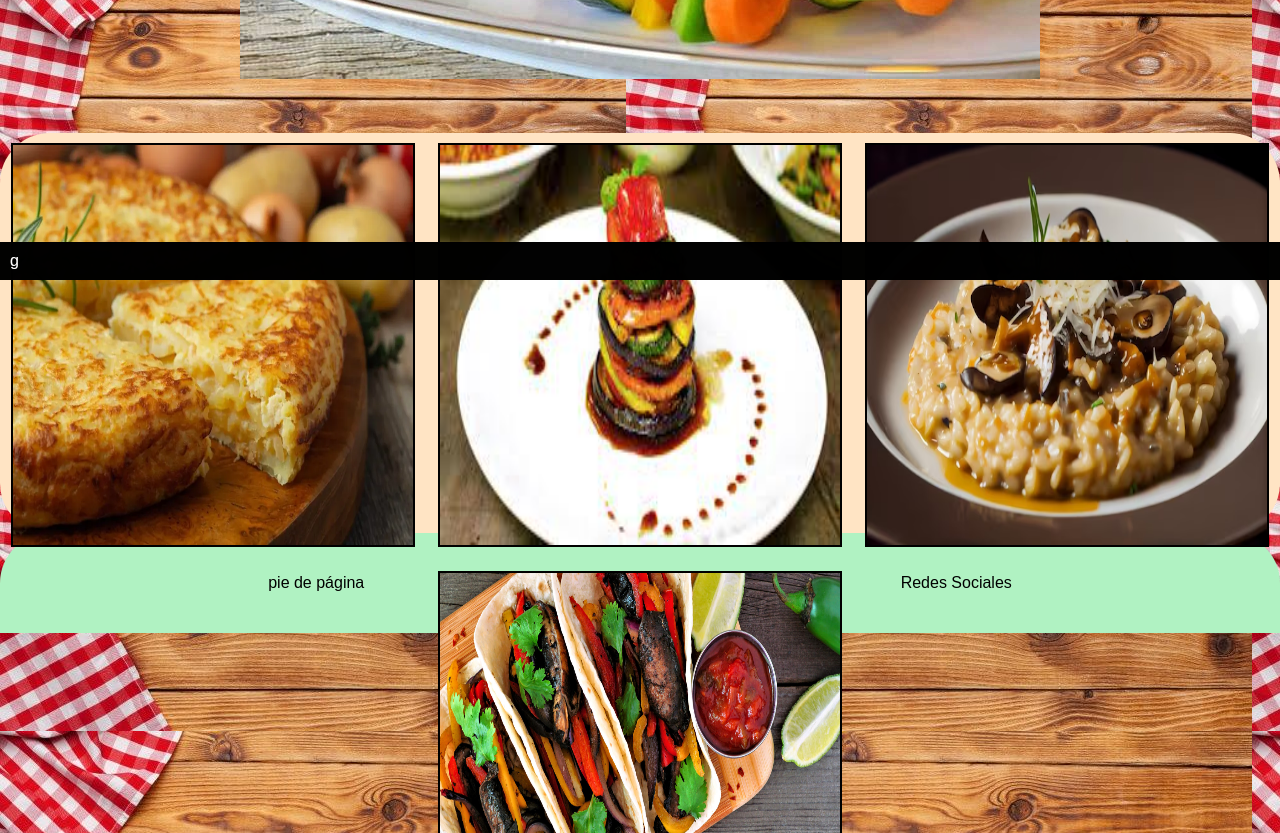
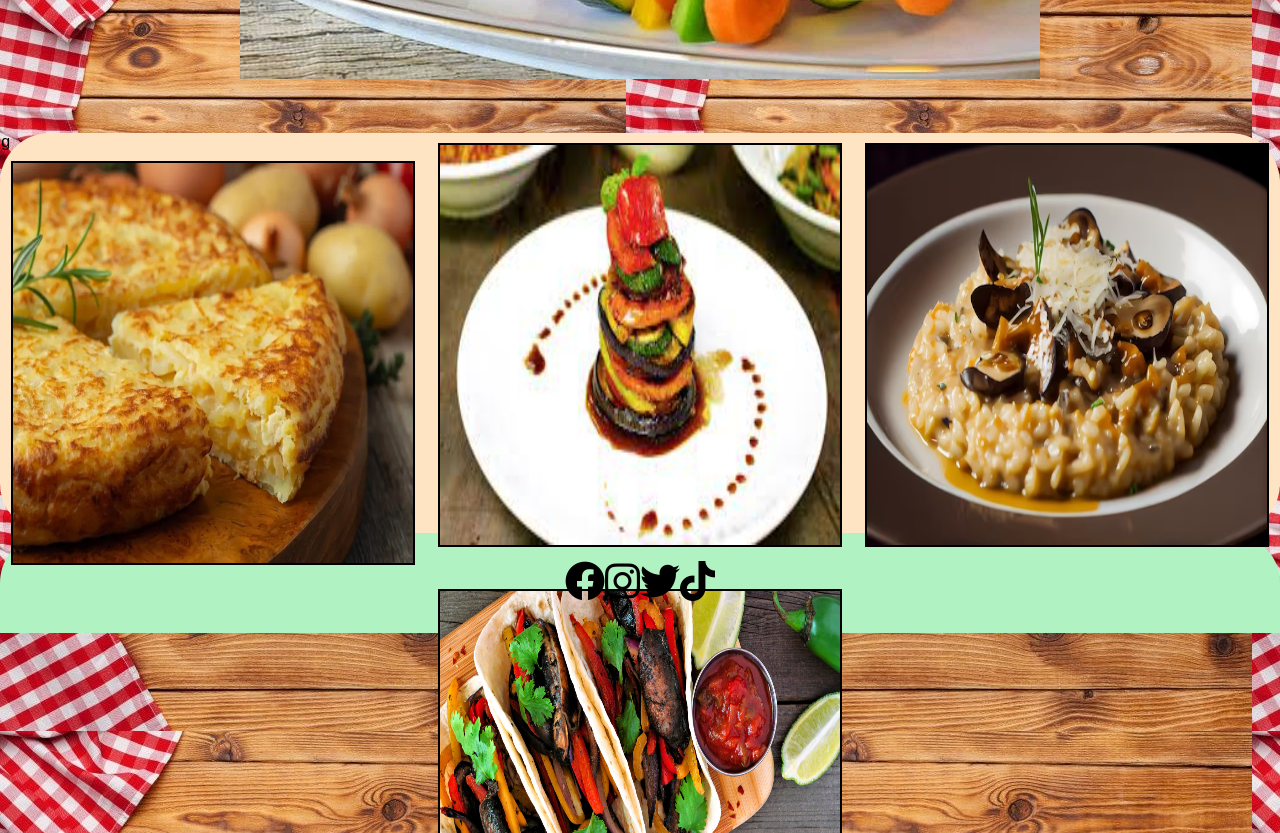
Before and after one commit to FranciscoMasiello/Laboratorio, a plain HTML site: page Clase 07 Tarea/index.html in a window 1280 px wide. Shown: the part 520-1353 px from the top of the page. Drawn offline with Linux system fonts and the light colour scheme.

Commit message:
clase 07 agrego iconos

```diff
--- a/Clase 07 Tarea/index.html
+++ b/Clase 07 Tarea/index.html
@@ -2,9 +2,10 @@
 <html>
     <head>
         <meta charset="utf-8">
-        <meta http-equiv="X-UA-Compatible" content="IR=edge">
+        <meta http-equiv="X-UA-Compatible" content="IE=edge">
         <meta name="viewport" content="width=device-width, initial-scale=1.0">
         <link rel="stylesheet" href="style.css">
+        <link rel="stylesheet" href="https://cdnjs.cloudflare.com/ajax/libs/font-awesome/6.4.0/css/all.min.css" integrity="sha512-iecdLmaskl7CVkqkXNQ/ZH/XLlvWZOJyj7Yy7tcenmpD1ypASozpmT/E0iPtmFIB46ZmdtAc9eNBvH0H/ZpiBw==" crossorigin="anonymous" referrerpolicy="no-referrer" />
         <title>Cocina Vegeta</title>
     </head>
     <body>
@@ -19,9 +20,9 @@
             </div>
             <div class="flex-container">
                 <div class="flex-item"><p>g</p><a href="#"><img src="img/cover_kvh73gs5ar_tortilla-1024x683.jpg.webp" alt="box 1"></a></div>
-                <div class="flex-item"><p>g</p><a href="#"><img src="img/rattatouile.jpg" alt="box 2"></a></div>
-                <div class="flex-item"><p>g</p><a href="#"><img src="img/risotto-vegetariano-saludable-champinones-comestibles-frescos-generado-ia_188544-10215.avif" alt="box 3"></a></div>
-                <div class="flex-item"><p>g</p><a href="#"><img src="img/seitan.jpg" alt="box 4"></a></div>
+                <div class="flex-item"><p></p><a href="#"><img src="img/rattatouile.jpg" alt="box 2"></a></div>
+                <div class="flex-item"><p></p><a href="#"><img src="img/risotto-vegetariano-saludable-champinones-comestibles-frescos-generado-ia_188544-10215.avif" alt="box 3"></a></div>
+                <div class="flex-item"><p></p><a href="#"><img src="img/seitan.jpg" alt="box 4"></a></div>
                 <!--<div class="flex-item">Box 5</div>
                 <div class="flex-item">Box 6</div>
                 <div class="flex-item">Box 7</div>
@@ -39,8 +40,10 @@
             </div>
         </aside>-->
         <footer>
-            <p>pie de página</p>
-            <p>Redes Sociales</p>
+            <a href="#"><i class="fa-brands fa-facebook"></i></a>
+            <a href="#"><i class="fa-brands fa-instagram"></i></a>
+            <a href="#"><i class="fa-brands fa-twitter"></i></a>
+            <a href="#"><i class="fa-brands fa-tiktok"></i></a>
         </footer>
     </body>
 </html>
--- a/Clase 07 Tarea/style.css
+++ b/Clase 07 Tarea/style.css
@@ -59,7 +59,7 @@ input{
     font-size: 50px;
     border: 2px solid black;
 }
-.flex-container  p {
+/*.flex-container  p {
     position: absolute;
     bottom: 0;
     left: 0;
@@ -67,7 +67,7 @@ input{
     background-color: rgba(0, 0, 0, 0.7);
     color: white;
     padding: 10px;
-  }
+  }*/
 /*.aside{
     display: flex;
     background-color: aquamarine;
@@ -80,9 +80,19 @@ footer{
     background-color: #b0f2c2;
     height: 100px;
     align-items: center;
-    justify-content: space-around;
+    justify-content: center;
     border-top-right-radius: 50px;
     border-top-left-radius: 50px;
+}
+
+footer a{
+    color: black;
+    font-size: 40px;
+
+}
+
+footer a:hover{
+    color: brown
 }
 /*.footer{
     background-color: antiquewhite;
```
Also changed, not shown: Clase 07 Tarea/ico/facebook-f.svg (added), Clase 07 Tarea/ico/instagram.svg (added), Clase 07 Tarea/ico/tiktok.svg (added), Clase 07 Tarea/ico/twitter.svg (added).
